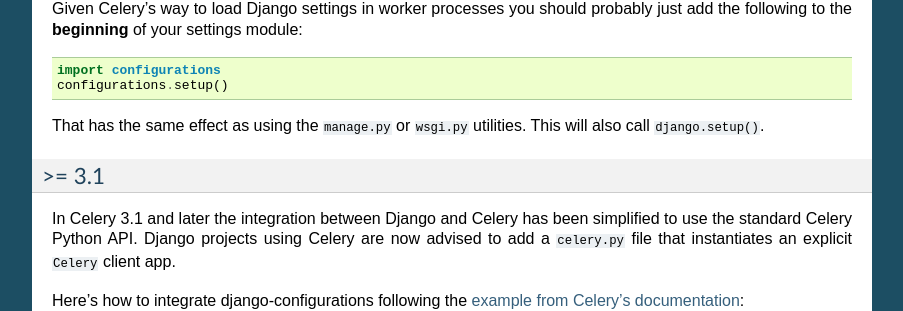
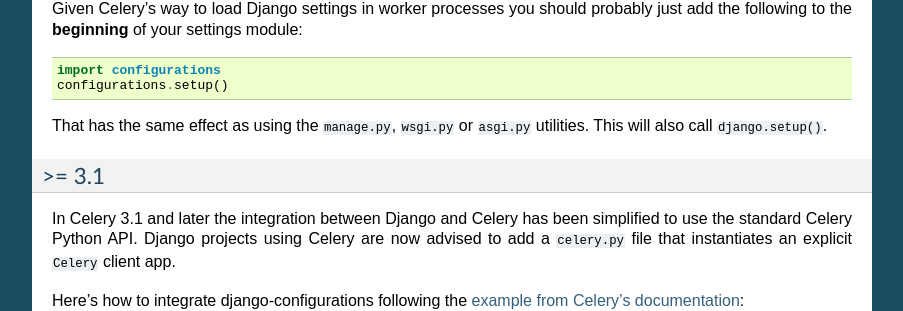
Before and after one commit to jazzband/django-configurations, a Sphinx documentation site: the page built from docs/cookbook.rst, in a window 1280 px wide and 900 px high, scrolled down 2388 px. Shown: the part 143-454 px from the top of the window, without its empty margins (198-1101 px from the left). Built offline with Sphinx 7.4.7, drawn with Linux system fonts in a browser that asks for light colours.

Commit message:
add additional documentation references to asgi.py

```diff
--- a/README.rst
+++ b/README.rst
@@ -81,7 +81,7 @@
     python manage.py runserver --settings=mysite.settings --configuration=Dev
 
 To enable Django to use your configuration you now have to modify your
-**manage.py** or **wsgi.py** script to use django-configurations's versions
+**manage.py**, **wsgi.py** or **asgi.py** script to use django-configurations's versions
 of the appropriate starter functions, e.g. a typical **manage.py** using
 django-configurations would look like this:
 
--- a/docs/cookbook.rst
+++ b/docs/cookbook.rst
@@ -182,7 +182,7 @@
     import configurations
     configurations.setup()
 
-That has the same effect as using the ``manage.py`` or ``wsgi.py`` utilities.
+That has the same effect as using the ``manage.py``, ``wsgi.py`` or ``asgi.py`` utilities.
 This will also call ``django.setup()``.
 
 >= 3.1
```
